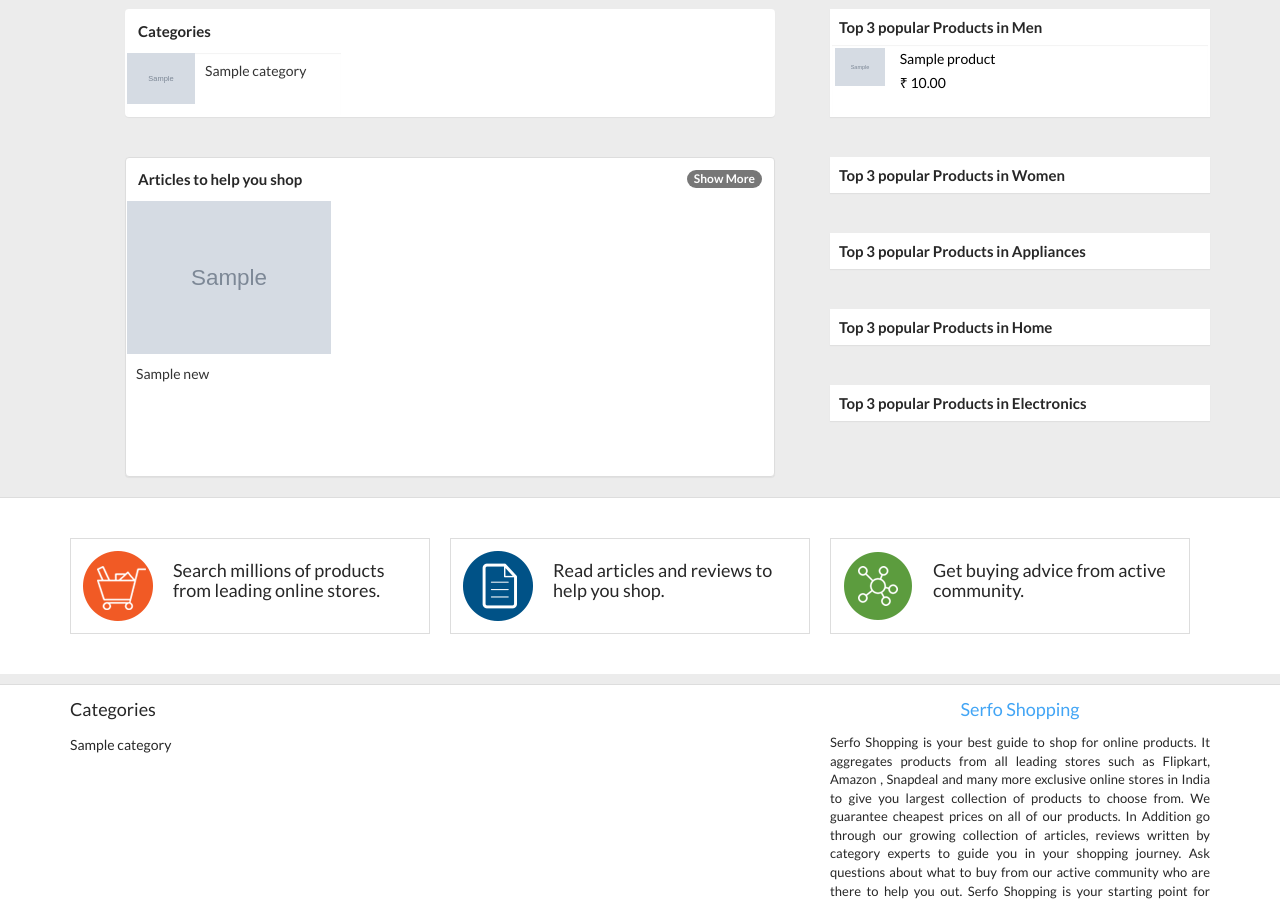
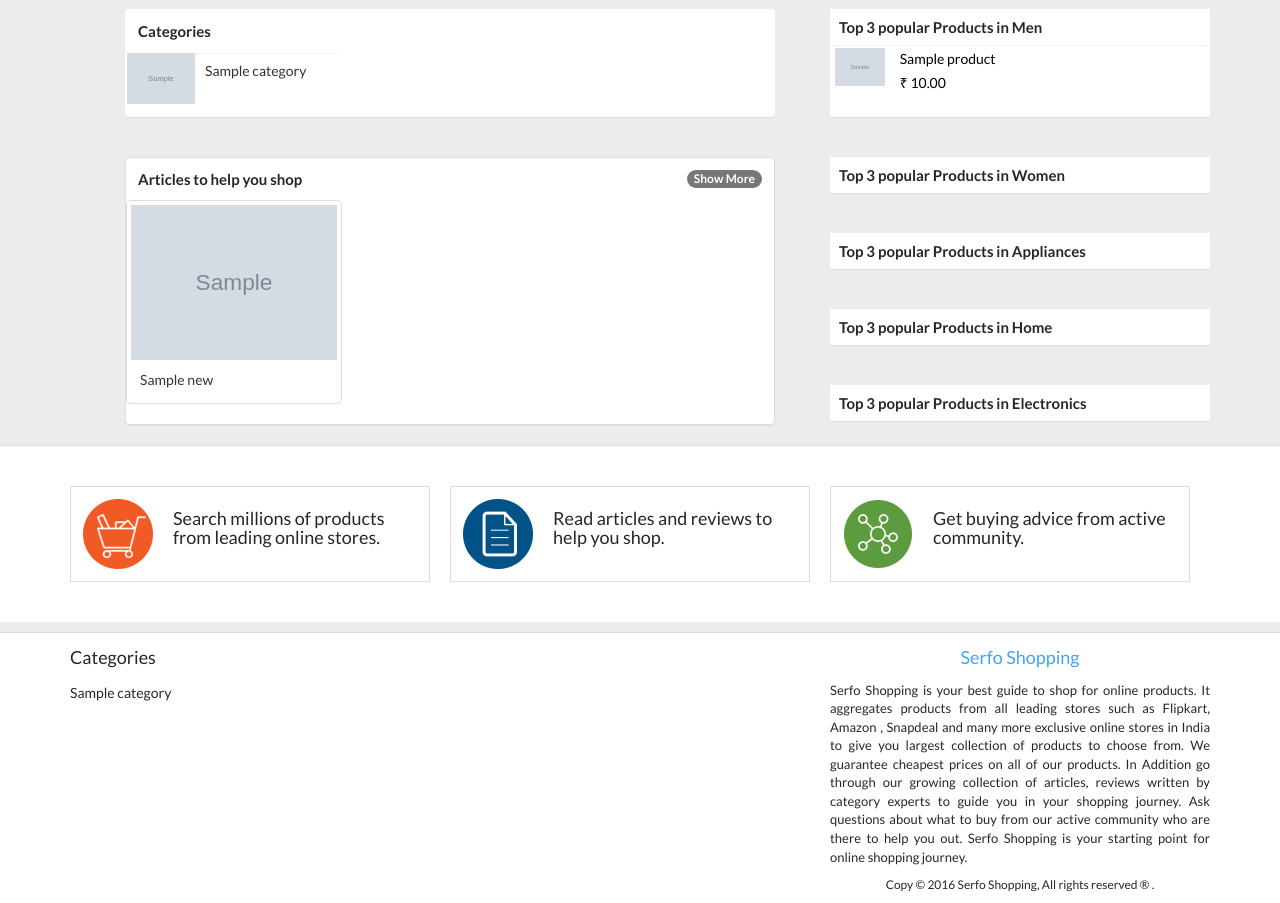
Before and after one commit to sundarpy/Bitshop, a Django app: page / in a window 1280 px wide. Shown: the part 143-1046 px from the top of the page. Run offline with Django 3.2, Linux system fonts and the light colour scheme; tables that the repository leaves empty hold one stand-in row (values such as "Sample post"); grey boxes marked "Sample" are stand-in pictures; some libraries are stand-ins or nearby versions.

Commit message:
new change1

```diff
--- a/bitshopproject/bitshopapp/static/css/style.css
+++ b/bitshopproject/bitshopapp/static/css/style.css
@@ -779,7 +779,7 @@ News Details css Start
     transition: border .2s ease-in-out;
     overflow: hidden;
 }
-.news-content .thumbnail .caption .news-ttle {
+.thumbnail .caption .news-ttle {
     font-size: 14px;
     line-height: 17px;
     margin-bottom: 2px;
--- a/bitshopproject/bitshopapp/templates/brandetail.html
+++ b/bitshopproject/bitshopapp/templates/brandetail.html
@@ -219,7 +219,6 @@
 												<div class="row">
 													{% for new in news|slice:":6" %}
 													<div class="col-md-4">
-														<div class="news-content">
 															<a href="{% url 'newsdetail' new.id %}" style="text-decoration: none;">
 																<div class="thumbnail">
 																		<img src={{new.image_url}} alt="item-imgs"/>
@@ -229,7 +228,6 @@
 																	</div>
 																</div>
 															</a>
-														</div>
 													</div>
 													{% endfor %}
 												</div>
--- a/bitshopproject/bitshopapp/templates/categorydetail.html
+++ b/bitshopproject/bitshopapp/templates/categorydetail.html
@@ -217,7 +217,6 @@
 												<div class="row">
 													{% for new in news|slice:":6" %}
 													<div class="col-md-4">
-														<div class="news-content">
 															<a href="{% url 'newsdetail' new.id %}" style="text-decoration: none;">
 																<div class="thumbnail">
 																		<img src={{new.image_url}} alt="item-imgs"/>
@@ -227,7 +226,6 @@
 																	</div>
 																</div>
 															</a>
-														</div>
 													</div>
 													{% endfor %}
 												</div>
--- a/bitshopproject/bitshopapp/templates/home.html
+++ b/bitshopproject/bitshopapp/templates/home.html
@@ -143,7 +143,6 @@
 												<div class="row">
 													{% for new in news|slice:":12" %}
 													<div class="col-md-4">
-														<div class="news-content">
 														<a href="{% url 'newsdetail' new.id %}" style="text-decoration: none;">
 															<div class="thumbnail">
 																	<img src={{new.image_url}} alt="item-imgs"/>
@@ -153,7 +152,6 @@
 																</div>
 															</div>
 														</a>
-														</div>
 													</div>
 													{% endfor %}
 												</div>
--- a/bitshopproject/bitshopapp/templates/news.html
+++ b/bitshopproject/bitshopapp/templates/news.html
@@ -123,7 +123,6 @@
 												<div class="row">
 													{% for new in news %}
 													<div class="col-md-4">
-														<div class="news-content">
 															<a href="{% url 'newsdetail' new.id %}" style="text-decoration: none;">
 																<div class="thumbnail">
 																		<img src={{new.image_url}} alt="item-imgs"/>
@@ -133,7 +132,6 @@
 																	</div>
 																</div>
 															</a>
-														</div>
 													</div>
 													{% endfor %}
 												</div>
--- a/bitshopproject/bitshopapp/templates/newsdetail.html
+++ b/bitshopproject/bitshopapp/templates/newsdetail.html
@@ -409,7 +409,6 @@
 												<div class="row">
 													{% for new in multi_news|slice:":12" %}
 													<div class="col-md-4">
-														<div class="news-content">
 															<a href="{% url 'newsdetail' new.id %}" style="text-decoration: none;">
 																<div class="thumbnail">
 																		<img src={{new.image_url}} alt="item-imgs"/>
@@ -419,7 +418,6 @@
 																	</div>
 																</div>
 															</a>
-														</div>
 													</div>
 													{% endfor %}
 												</div>
--- a/bitshopproject/bitshopapp/templates/pricebranddetail.html
+++ b/bitshopproject/bitshopapp/templates/pricebranddetail.html
@@ -220,7 +220,6 @@
 												<div class="row">
 													{% for new in news|slice:":6" %}
 													<div class="col-md-4">
-														<div class="news-content">
 															<a href="{% url 'newsdetail' new.id %}" style="text-decoration: none;">
 																<div class="thumbnail">
 																		<img src={{new.image_url}} alt="item-imgs"/>
@@ -230,7 +229,6 @@
 																	</div>
 																</div>
 															</a>
-														</div>
 													</div>
 													{% endfor %}
 												</div>
--- a/bitshopproject/bitshopapp/templates/pricecatdetail.html
+++ b/bitshopproject/bitshopapp/templates/pricecatdetail.html
@@ -219,7 +219,6 @@
 												<div class="row">
 													{% for new in news|slice:":6" %}
 													<div class="col-md-4">
-														<div class="news-content">
 															<a href="{% url 'newsdetail' new.id %}" style="text-decoration: none;">
 																<div class="thumbnail">
 																		<img src={{new.image_url}} alt="item-imgs"/>
@@ -229,7 +228,6 @@
 																	</div>
 																</div>
 															</a>
-														</div>
 													</div>
 													{% endfor %}
 												</div>
--- a/bitshopproject/bitshopapp/templates/pricesubcatdetail.html
+++ b/bitshopproject/bitshopapp/templates/pricesubcatdetail.html
@@ -220,7 +220,6 @@
 												<div class="row">
 													{% for new in news|slice:":6" %}
 													<div class="col-md-4">
-														<div class="news-content">
 															<a href="{% url 'newsdetail' new.id %}" style="text-decoration: none;">
 																<div class="thumbnail">
 																		<img src={{new.image_url}} alt="item-imgs"/>
@@ -230,7 +229,6 @@
 																	</div>
 																</div>
 															</a>
-														</div>
 													</div>
 													{% endfor %}
 												</div>
--- a/bitshopproject/bitshopapp/templates/subcategorydetail.html
+++ b/bitshopproject/bitshopapp/templates/subcategorydetail.html
@@ -219,7 +219,6 @@
 												<div class="row">
 													{% for new in news|slice:":6" %}
 													<div class="col-md-4">
-														<div class="news-content">
 															<a href="{% url 'newsdetail' new.id %}" style="text-decoration: none;">
 																<div class="thumbnail">
 																		<img src={{new.image_url}} alt="item-imgs"/>
@@ -229,7 +228,6 @@
 																	</div>
 																</div>
 															</a>
-														</div>
 													</div>
 													{% endfor %}
 												</div>
```
Lines whose indentation alone changed are shown as unchanged.
